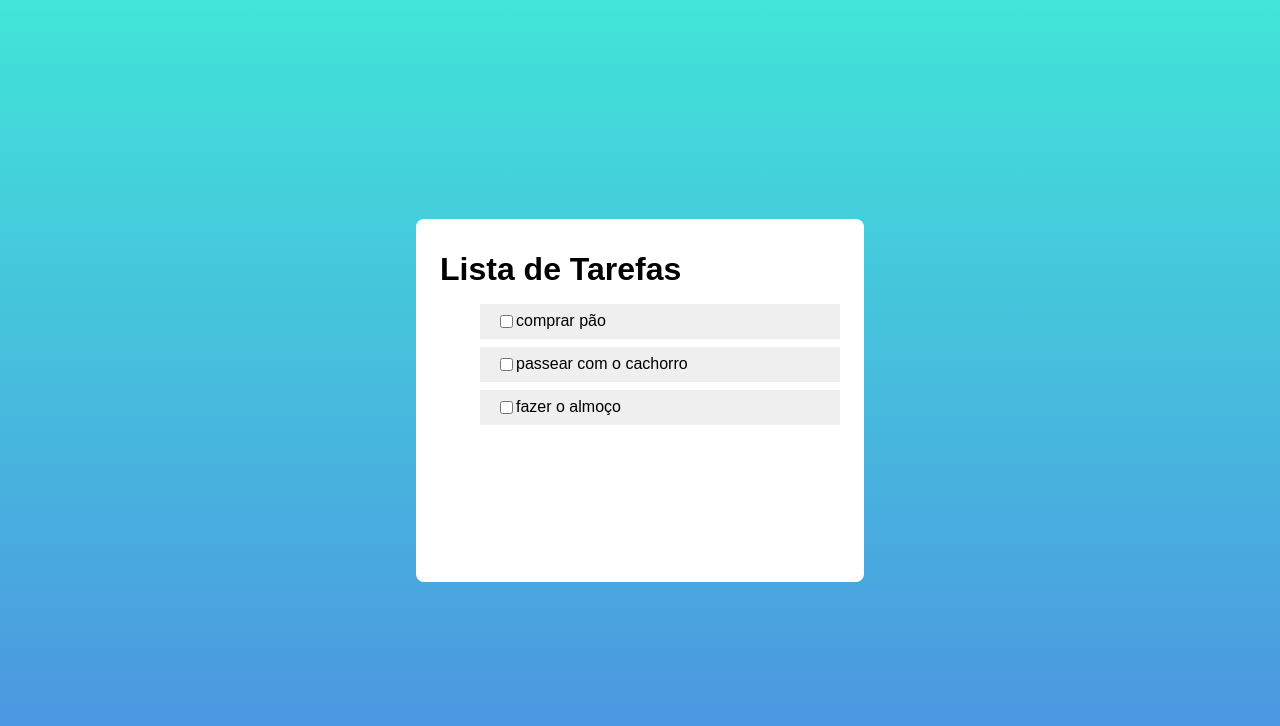
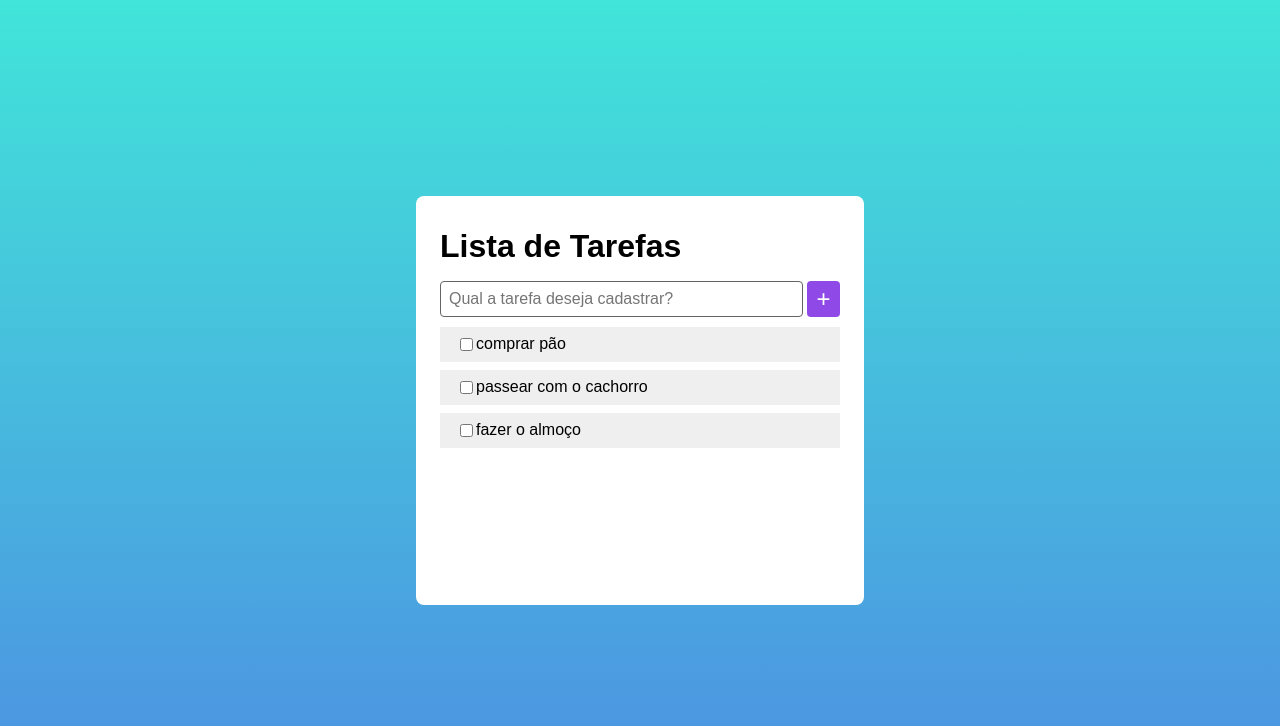
Before and after one commit to joaovictormedina/todo-list-final-js, a plain HTML site: page index.html in a window 1280 px wide. Drawn offline with Linux system fonts and the light colour scheme.

Commit message:
Atualização do projeto todo-list-final-js com correções no código JavaScript

```diff
--- a/index.html
+++ b/index.html
@@ -10,6 +10,19 @@
 <body>
     <main>
         <h1>Lista de Tarefas</h1>
+        <section id="create-todo-section">
+            <form id="create-todo-form">
+                <input
+                type="text"
+                name="description"
+                id="description"
+                class="input-description"
+                aria-label="Qual a tarefa deseja cadastrar?"
+                placeholder="Qual a tarefa deseja cadastrar?">
+
+                <button type="submit" aria-label="Cadastrar tarefa" class="add-task-btn">+</button>
+            </form>
+        </section>
         <section class="todo-list-section">
             <ul id="todo-list"></ul>
         </section>
--- a/script.js
+++ b/script.js
@@ -2,7 +2,7 @@ let tasks = [
     {id: 1, description: 'comprar pão', checked: false },
     {id: 2, description: 'passear com o cachorro', checked: false },
     {id: 3, description: 'fazer o almoço', checked: false },
-]
+];
 
 const getCheckboxInput = ({id, description, checked }) => {
     const checkbox = document.createElement('input');
@@ -11,8 +11,8 @@ const getCheckboxInput = ({id, description, checked }) => {
     const checkboxId = `${id}-checkbox`;
 
     checkbox.type = 'checkbox';
-    checkbox.id= checkboxId;
-    checkbox.checked = checked;
+    checkbox.id = checkboxId;
+    checkbox.checked = checked || false;
 
     label.textContent = description;
     label.htmlFor = checkboxId;
@@ -25,17 +25,46 @@ const getCheckboxInput = ({id, description, checked }) => {
     return wrapper;
 }
 
+const getNewTaskId = () => {
+    const lastId = tasks[tasks.length - 1]?.id;
+    return lastId ? lastId + 1 : 1;
+}
+
+const getNewTaskData = (event) => {
+    const description = event.target.elements.description.value;
+    const id = getNewTaskId();
+    return {id, description, checked: false};
+}
+
+const createTask = (event) => {
+    event.preventDefault();
+    const newTaskData = getNewTaskData(event);
+
+    tasks.push(newTaskData);
+
+    const checkbox = getCheckboxInput(newTaskData);
+    const listItem = createTaskListItem(newTaskData, checkbox);
+
+    const list = document.getElementById('todo-list');
+    list.appendChild(listItem);
+}
+
+const createTaskListItem = (task, checkbox) => {
+    const listItem = document.createElement('li');
+    listItem.appendChild(checkbox);
+    return listItem;
+}
+
 window.onload = function () {
+    const form = document.getElementById('create-todo-form');
+    form.addEventListener('submit', createTask);
+
+    const list = document.getElementById('todo-list');
+
     tasks.forEach((task) => {
         const checkbox = getCheckboxInput(task);
-        const list = document.getElementById('todo-list');
-        const toDo = document.createElement('li');
-        // const button = document.createElement('button');
-
-        toDo.id = task.id;
-        toDo.appendChild(checkbox);
-        // toDo.appendChild(button)
+        const toDo = createTaskListItem(task, checkbox);
 
         list.appendChild(toDo);
-    })
+    });
 }
--- a/styles.css
+++ b/styles.css
@@ -34,7 +34,7 @@ main {
     min-height: 5rem;
 
     & > ul {
-        padding-inline-start: orem;
+        padding-inline-start: 0rem;
         height: 23rem;
         overflow: auto;
     }
@@ -82,3 +82,45 @@ main {
         cursor: pointer;
     }
 }
+
+#create-todo-section {
+    width: 100%;
+}
+
+#create-todo-form {
+    font-size: 1.6rem;
+    display: flex;
+    flex-direction: row;
+    width: 100%;
+}
+
+.input-description {
+    height: 3.2rem;
+    width: 100%;
+    font-size: 1.6rem;
+    border-radius: .4rem;
+    margin-right: .4rem;
+    outline: 0;
+    border: 1px solid #646464;
+    padding-left: .8rem;
+
+    &:focus {
+        border: 1px solid #5ed7f6;
+    }
+}
+
+.add-task-btn {
+    box-sizing: border-box;
+    height: 3.6rem;
+    width: 3.6rem;
+    color: #fff;
+    background: #8f49e7;
+    border: none;
+    border-radius: .4rem;
+    font-size: 2.4rem;
+    cursor: pointer;
+
+    &:hover {
+        opacity: .8;
+    }
+}
```
